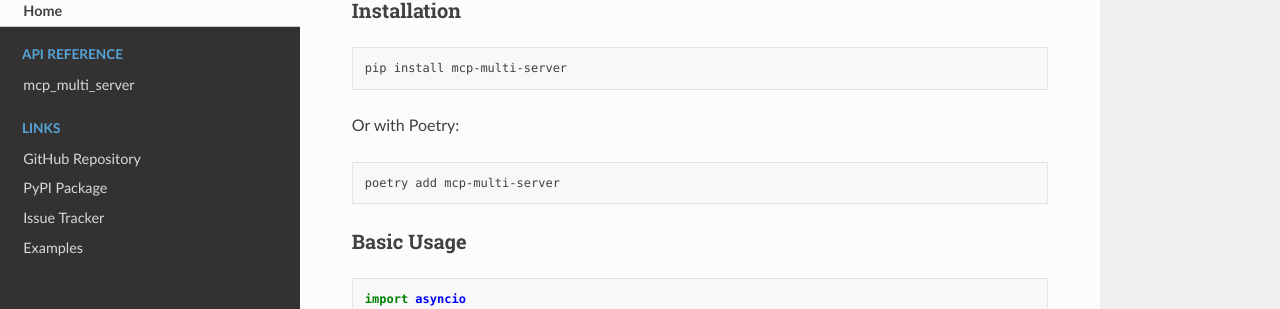
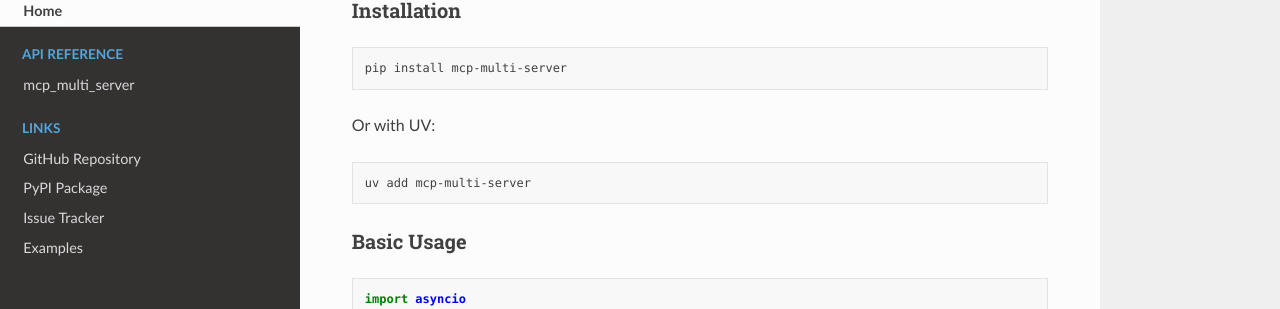
Before and after one commit to apisani1/mcp-multi-server, a Sphinx documentation site: the page built from docs/index.md, in a window 1280 px wide and 900 px high, scrolled down 1134 px. Shown: the part 142-451 px from the top of the window. Built offline with Sphinx 7.4.7 and the Read the Docs theme 3.1.0, drawn with Linux system fonts in a browser that asks for light colours.

Commit message:
🔧 chore(docs): swap remaining poetry refs to uv
Follow-up to the Poetry→UV migration: docs/Makefile's SPHINXBUILD,
apidoc, and livehtml targets were still calling poetry run; the
install section in docs/index.md still showed poetry add as the
alternative install command.

Co-Authored-By: Claude Opus 4.7 <noreply@anthropic.com>

````diff
--- a/docs/index.md
+++ b/docs/index.md
@@ -41,10 +41,10 @@ Automatically discover and aggregate all capabilities (tools, resources, resourc
 pip install mcp-multi-server
 ```
 
-Or with Poetry:
+Or with UV:
 
 ```bash
-poetry add mcp-multi-server
+uv add mcp-multi-server
 ```
 
 ### Basic Usage
````
Also changed, not shown: 1 other file.
